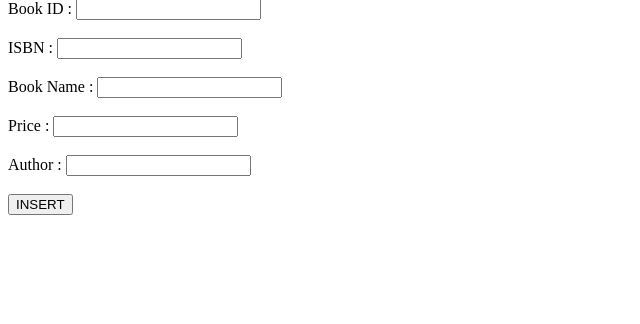
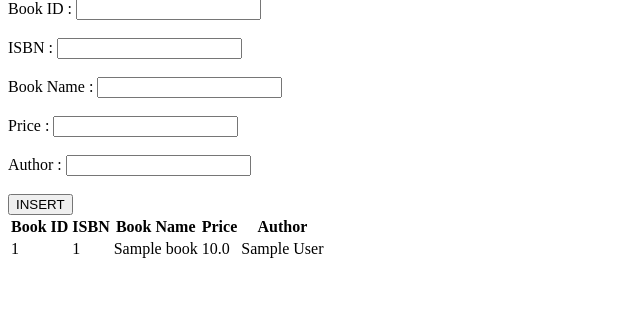
Before and after one commit to ReiiYuki/bookstore_tutorial_django, a Django app: page / in a window 1280 px wide. Shown: the part 128-452 px from the top of the page, without its empty margins (0-640 px from the left). Run offline with Django 3.2, Linux system fonts and the light colour scheme; tables that the repository leaves empty hold one stand-in row (values such as "Sample post").

Commit message:
Table of Book

```diff
--- a/store/templates/index.html
+++ b/store/templates/index.html
@@ -21,5 +21,25 @@
       <br><br>
       <input type="submit" value="INSERT">
     </form>
+    <table>
+      <!-- table header -->
+      <tr>
+        <th>Book ID</th>
+        <th>ISBN</th>
+        <th>Book Name</th>
+        <th>Price</th>
+        <th>Author</th>
+      </tr>
+      <!-- iterating inserting row in table -->
+      {% for book in book_list %}
+        <tr>
+          <td>{{ book.book_id }}</td>
+            <td>{{ book.isbn }}</td>
+            <td>{{ book.book_name }}</td>
+            <td>{{ book.price }}</td>
+            <td>{{ book.author }}</td>
+        </tr>
+      {% endfor %}
+    </table>
   </body>
 </html>
--- a/store/views.py
+++ b/store/views.py
@@ -5,7 +5,8 @@ from .models import Book
 
 # Create your views here.
 def index(request) :
-    return render(request,'index.html')
+    book_list = Book.objects.all()
+    return render(request,'index.html',{'book_list':book_list})
 
 def insert(request) :
     book_id = request.POST['book_id']
```
Also changed, not shown: README.md.
